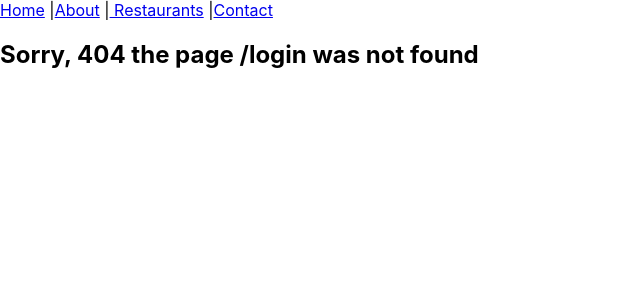
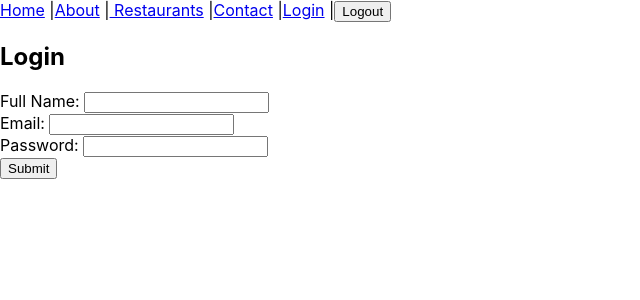
Before and after one commit to vivianbirungi1/AdvancedJS-CA2, a React (Create React App) app: page /login in a window 1280 px wide. Before the commit this address had no page. Shown: the top 300 px of the page, without its empty margins (0-640 px from the left). Built offline with nearby package versions, Linux system fonts and the light colour scheme.

Commit message:
Added restaurants show and login form

```diff
--- a/src/App.js
+++ b/src/App.js
@@ -10,7 +10,11 @@ import Contact from './pages/Contact';
 import PageNotFound from './pages/PageNotFound';
 
 //RESTAURANTS
-import Index from './pages/restaurants/Index';
+import RestaurantsIndex from './pages/restaurants/Index';
+import RestaurantsShow from './pages/restaurants/Show';
+
+//USER
+import Login from './pages/Login';
 
 const App = () => {
 
@@ -19,9 +23,11 @@ const App = () => {
       <Navbar />
       <Routes>
         <Route path="/" element={<Home />} />
-        <Route path="/restaurants" element={<Index />} />
+        <Route path="/restaurants" element={<RestaurantsIndex />} />
+        <Route path="/restaurants/:id" element={<RestaurantsShow />} />
         <Route path="/about" element={<About />} />
         <Route path="/contact" element={<Contact />} />
+        <Route path="/login" element={<Login />} />
         <Route path="*" element={<PageNotFound />} />
       </Routes>
     </Router>
--- a/src/components/Navbar.js
+++ b/src/components/Navbar.js
@@ -7,7 +7,9 @@ const Navbar = () => {
       <Link to="/">Home</Link> |
       <Link to="about">About</Link> |
       <Link to="restaurants"> Restaurants</Link> |
-      <Link to="contact">Contact</Link>
+      <Link to="contact">Contact</Link> |
+      <Link to="login">Login</Link> |
+      <button>Logout</button>
     </div>
   )
 }
--- /dev/null
+++ b/src/pages/Login.js
@@ -0,0 +1,48 @@
+import { useState } from 'react'
+import axios from 'axios'
+
+
+const Home = () => {
+
+  const [form, setForm] = useState({})
+
+  const handleForm = e => {
+
+    setForm(prevState => ({
+      ...prevState,
+      [e.target.name] : e.target.value
+    }))
+
+    console.log(form)
+  }
+
+  const submitForm = () => {
+    console.log(form)
+
+    //can just pass in form rather than specifing form fields - works for multiple different forms
+    axios.post('http://localhost:8001/users/login', form)
+    .then(response => {
+      console.log(response.data.token)
+      localStorage.setItem('token', response.data.token)
+    })
+    .catch(err => console.log(err))
+  }
+
+  return (
+    <div>
+      <h2>Login</h2>
+
+      Full Name:  <input type="text" name= "name" onChange={handleForm} /> <br />
+      Email:  <input type="text" name= "email" onChange={handleForm} /> <br />
+      Password:  <input type="password" name= "password" onChange={handleForm} />
+
+      <br />
+
+      <button onClick={submitForm}>Submit</button>
+
+
+    </div>
+  )
+}
+
+export default Home
--- a/src/pages/restaurants/Index.js
+++ b/src/pages/restaurants/Index.js
@@ -1,6 +1,7 @@
 //all restaurants
 import axios from 'axios'
 import { useEffect, useState } from 'react' //using hooks from react
+import { Link } from 'react-router-dom'
 
 const Index = () => {
     //by default useState is a blank array
@@ -9,8 +10,8 @@ const Index = () => {
     useEffect(() => {
         axios.get('http://localhost:8001/restaurants')
         .then(response => {
-            console.log(response.data) //if you get a response, write it to log
-            setRestaurants(response.data)
+            console.log(response.data.restaurants) //retrieving restaurant data
+            setRestaurants(response.data.restaurants)
         })
         .catch(err => {
             console.log(`Error: ${err}`) //if you get an error, write it to log
@@ -24,11 +25,11 @@ const Index = () => {
 
     //display all restaurants
     const restaurantsList = restaurants.map(restaurant => {
-       return <div>
+       return <div key={restaurant._id}>
 
-            <p><b>Name:</b> {restaurant.name} </p>
+           <p><b>Name:</b> <Link to={`/restaurants/${restaurant._id}`} >{restaurant.name}</Link> </p>
             <p><b>Location:</b> {restaurant.borough} </p>
-            <p><b>Cuisines:</b> {restaurant.cuisine} </p>
+            <p><b>Specialty:</b> {restaurant.cuisine} </p>
             <hr />
         </div>
     })
--- a/src/pages/restaurants/Show.js
+++ b/src/pages/restaurants/Show.js
@@ -1 +1,42 @@
 //show one restaurant by id
+
+import { useParams } from 'react-router-dom'
+import axios from 'axios'
+import { useEffect, useState } from 'react' //using hooks from react
+
+const Show = () => {
+
+    let { id } = useParams()
+    const [restaurant, setRestaurant] = useState(null)
+
+    let token = localStorage.getItem('token')
+
+    useEffect(() => {
+        axios.get(`http://localhost:8001/restaurants/${id}`, {
+            headers: {
+                "Authorization": `Bearer ${token}`
+            }
+        })
+        .then(response => {
+            console.log(response.data)
+            setRestaurant(response.data)
+        })
+        .catch(err => {
+            console.log(`Error: ${err}`)
+        })
+    })
+
+    if(!restaurant) return null
+
+    return (
+      <div>
+        <h2>this is the show page: {id}</h2>
+
+        <p><b>Name:</b> {restaurant.name} </p>
+            <p><b>Location:</b> {restaurant.borough} </p>
+            <p><b>Specialty:</b> {restaurant.cuisine} </p>
+      </div>
+    )
+  }
+
+  export default Show
```
Also changed, not shown: src/pages/neighborhoods/Create.js (added), src/pages/neighborhoods/Index.js (added).
